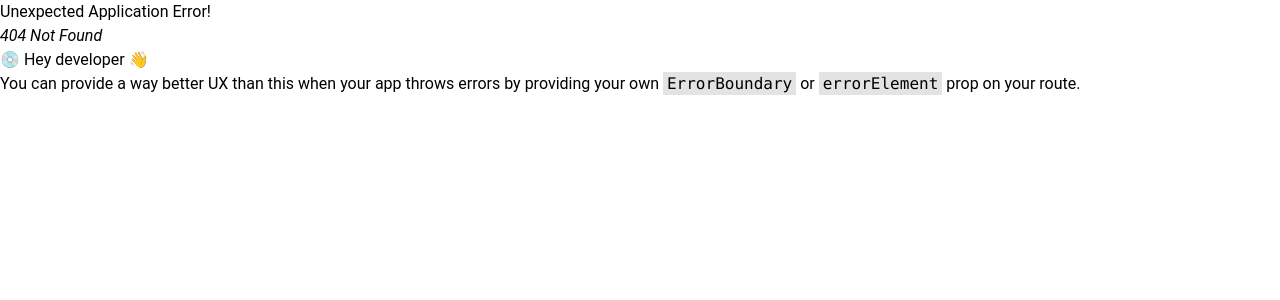
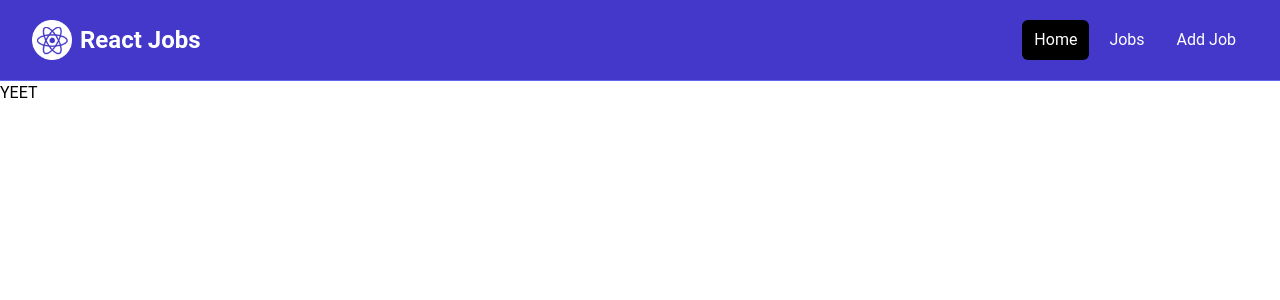
Before and after one commit to nevarwin/React-Project, a React (Vite) app in the folder react-job-site/: page /jobs in a window 1280 px wide. Before the commit this address had no page. Shown: the top 300 px of the page. Built offline with nearby package versions, Linux system fonts and the light colour scheme.

Commit message:
added the not found page

```diff
--- a/react-job-site/src/App.tsx
+++ b/react-job-site/src/App.tsx
@@ -9,12 +9,14 @@ import {
 import HomePage from "./pages/HomePage";
 import MainLayout from "./layouts/MainLayout";
 import JobPage from "./pages/JobPage";
+import NotFound from "./pages/NotFound";
 
 const router = createBrowserRouter(
   createRoutesFromElements(
     <Route path="/" element={<MainLayout />}>
       <Route index element={<HomePage />} />
-      <Route path="/job" element={<JobPage />} />
+      <Route path="/jobs" element={<JobPage />} />
+      <Route path="*" element={<NotFound />} />
     </Route>
   )
 );
```
